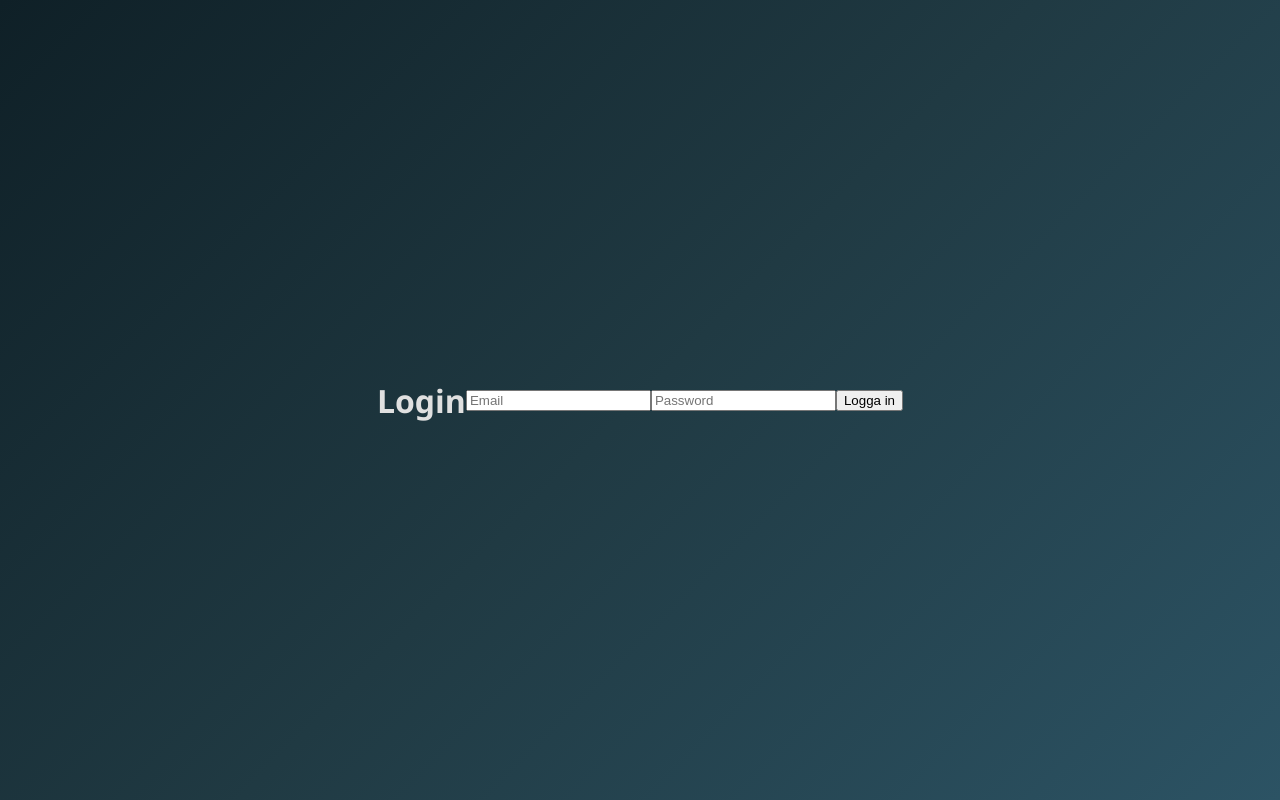
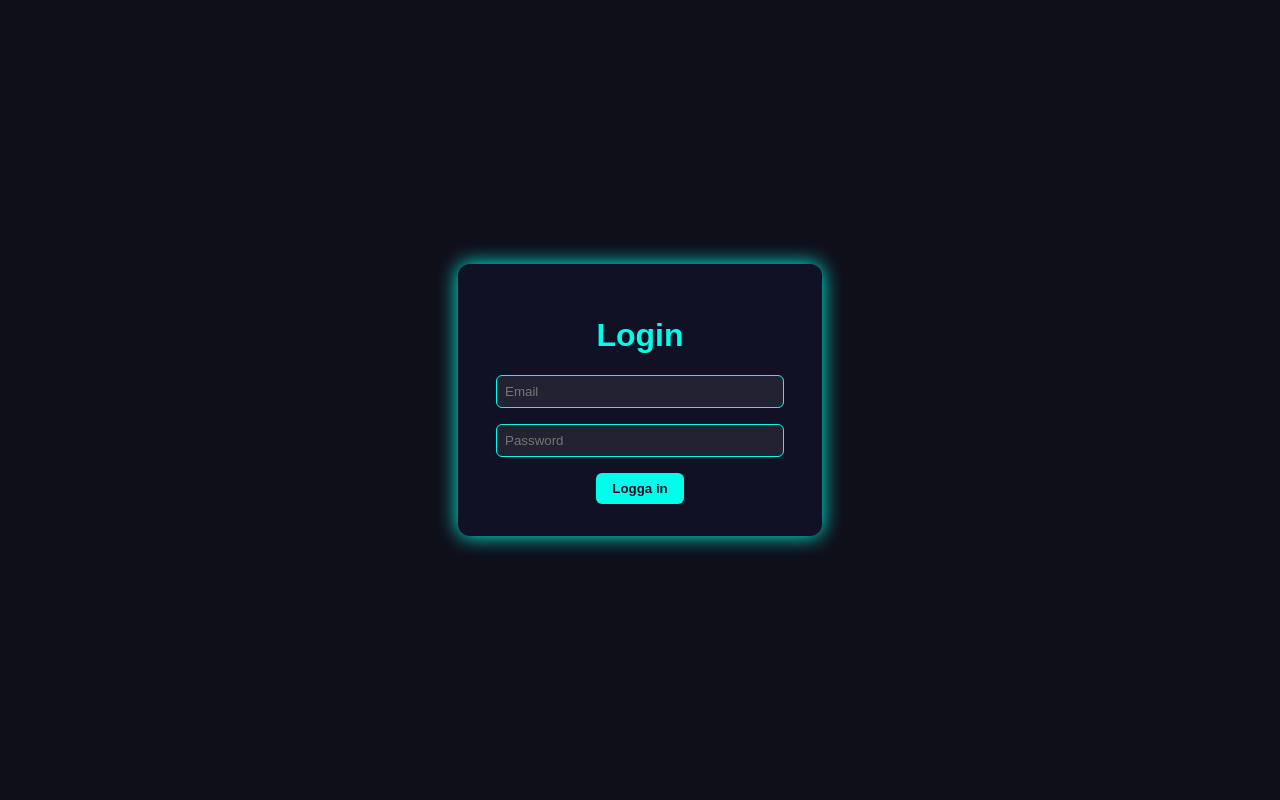
Before and after one commit to FooxxyyDev/vaultrex-frontend, a React (Vite) app: page / in a window 1280 px wide. Built offline with nearby package versions, Linux system fonts and the light colour scheme.

Commit message:
Update App.css

```diff
--- a/src/App.css
+++ b/src/App.css
@@ -1,136 +1,48 @@
-/* === FUTURISTIC THEME === */
 body {
-  margin: 0;
-  font-family: 'Segoe UI', Tahoma, Geneva, Verdana, sans-serif;
-  background: linear-gradient(135deg, #0f2027, #203a43, #2c5364);
-  color: #e0e0e0;
-}
-
-/* === LOGIN PAGE === */
-.login-container {
+  font-family: 'Orbitron', sans-serif;
+  background: #0f0f1a;
+  color: #00ffea;
   display: flex;
   justify-content: center;
   align-items: center;
   height: 100vh;
+  margin: 0;
 }
 
-.login-card {
-  background: rgba(255, 255, 255, 0.05);
-  backdrop-filter: blur(8px);
-  padding: 30px 40px;
-  border-radius: 15px;
+.login-container, .dashboard {
+  background: #111126;
+  padding: 2rem;
+  border-radius: 12px;
+  box-shadow: 0 0 20px #00ffea;
+  width: 300px;
   text-align: center;
-  border: 1px solid rgba(255, 255, 255, 0.1);
-  box-shadow: 0 0 15px rgba(0, 255, 240, 0.2);
 }
 
-.login-card h1 {
-  color: #00fff0;
-  text-shadow: 0 0 10px #00fff0;
-  margin-bottom: 20px;
+input {
+  display: block;
+  margin: 1rem auto;
+  padding: 0.5rem;
+  width: 90%;
+  background: #222233;
+  border: 1px solid #00ffea;
+  color: #00ffea;
+  border-radius: 6px;
 }
 
-.login-card input {
-  width: 100%;
-  padding: 12px 15px;
-  margin-bottom: 15px;
-  border: 1px solid #00fff0;
-  border-radius: 5px;
-  background: transparent;
-  color: #e0e0e0;
+button {
+  padding: 0.5rem 1rem;
+  border: none;
+  border-radius: 6px;
+  background: #00ffea;
+  color: #111126;
+  cursor: pointer;
+  font-weight: bold;
 }
 
-.login-card input:focus {
-  outline: none;
-  border-color: #00fff0;
-  box-shadow: 0 0 10px #00fff0;
+button:hover {
+  background: #00bfa1;
 }
 
-.login-card button {
-  background: #00fff0;
-  border: none;
-  color: #0f2027;
-  padding: 12px 25px;
-  border-radius: 5px;
-  cursor: pointer;
-  font-weight: bold;
-  transition: 0.3s;
+.error {
+  color: #ff4d4d;
 }
-
-.login-card button:hover {
-  background: #00c7b8;
-}
-
-/* === DASHBOARD === */
-.dashboard {
-  display: flex;
-  flex-direction: column;
-  height: 100vh;
-}
-
-.header {
-  background: rgba(255, 255, 255, 0.05);
-  backdrop-filter: blur(8px);
-  padding: 20px;
-  text-align: center;
-  border-bottom: 1px solid rgba(255, 255, 255, 0.1);
-}
-
-.header h1 {
-  margin: 0;
-  font-size: 2rem;
-  color: #00fff0;
-  text-shadow: 0 0 10px #00fff0;
-}
-
-.nav {
-  margin-top: 10px;
-}
-
-.nav button {
-  background: transparent;
-  border: 1px solid #00fff0;
-  color: #00fff0;
-  padding: 10px 20px;
-  margin: 0 5px;
-  cursor: pointer;
-  border-radius: 5px;
-  transition: 0.3s;
-}
-
-.nav button:hover {
-  background: #00fff0;
-  color: #0f2027;
-}
-
-.nav button.active {
-  background: #00fff0;
-  color: #0f2027;
-}
-
-.content {
-  flex: 1;
-  padding: 30px;
-  display: flex;
-  justify-content: center;
-  align-items: flex-start;
-}
-
-.card {
-  background: rgba(255, 255, 255, 0.05);
-  backdrop-filter: blur(10px);
-  padding: 20px 30px;
-  border-radius: 15px;
-  max-width: 600px;
-  width: 100%;
-  border: 1px solid rgba(255, 255, 255, 0.1);
-}
-
-.card h2 {
-  margin-top: 0;
-  color: #00fff0;
-}
-
-.card p {
-  color: #cfcfcf;
-}
```
